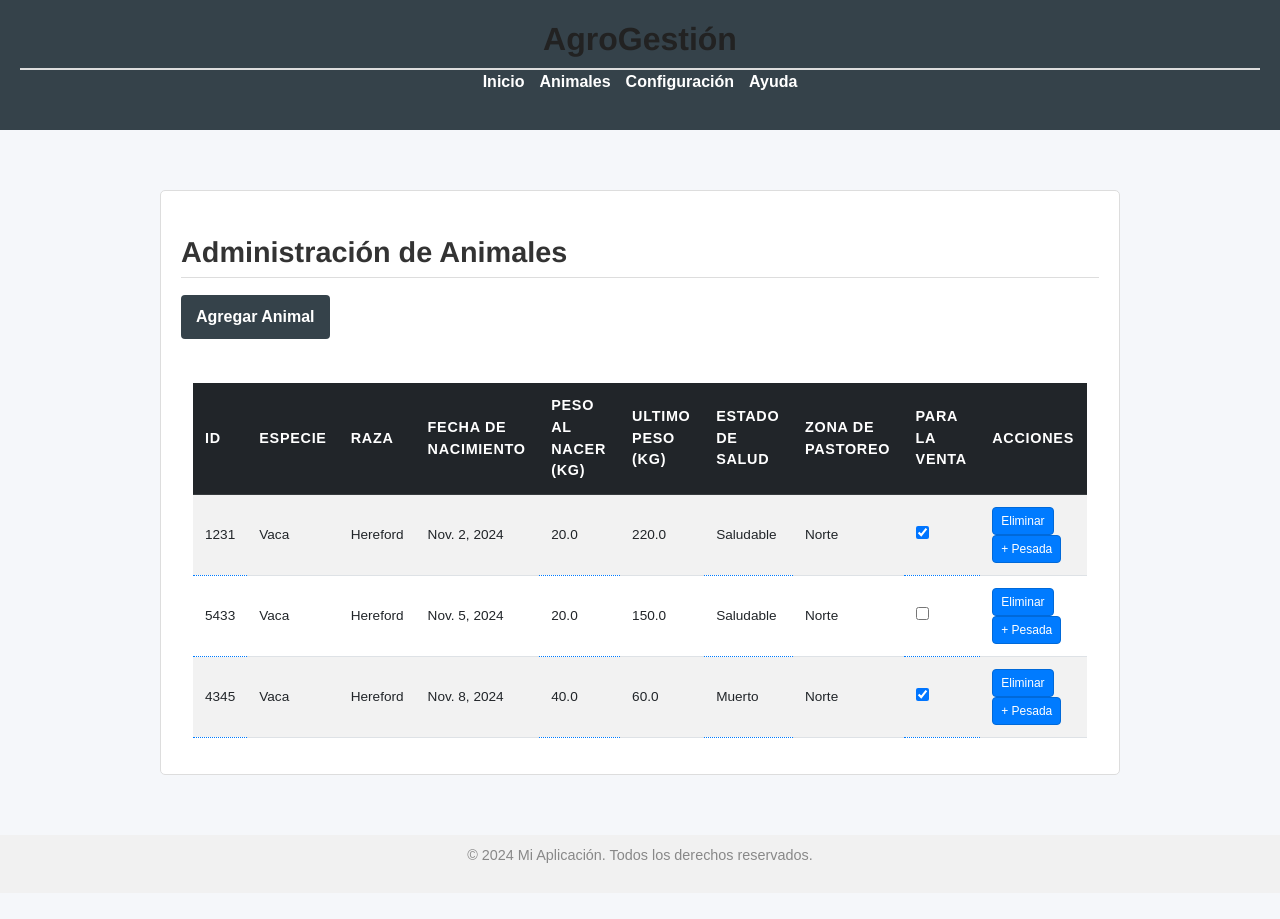
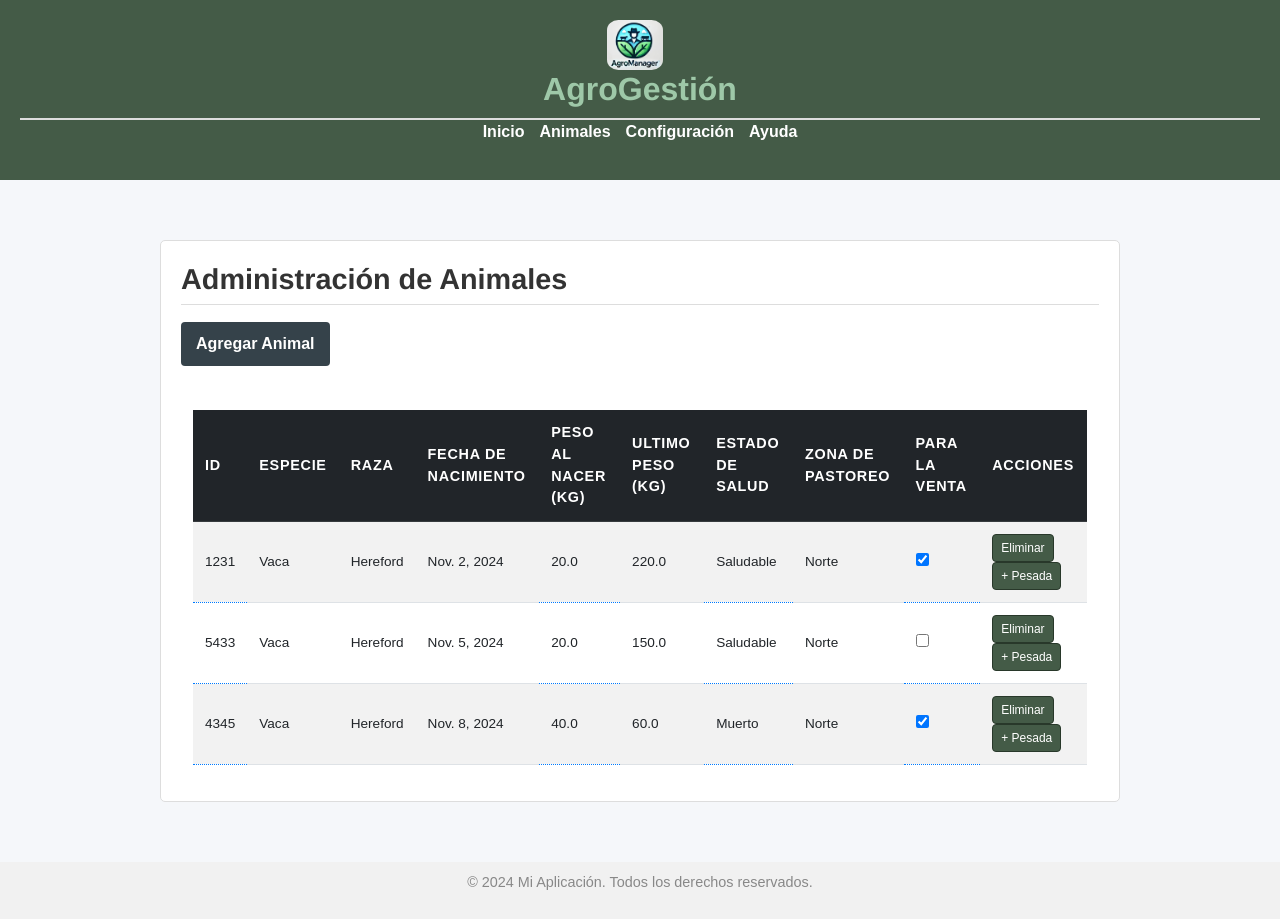
Before and after one commit to diegoezce/AgroManager, a Django app: page /admin_animales/ in a window 1280 px wide. Before the commit the page ends 863 px from the top, so only its background shows below. Run offline with Django 5.2, Linux system fonts and the light colour scheme; data comes from the database, SQL or seed files in the repository; both versions use the stored data as it was after the commit; parts of the project's set-up code (start-up, migrations or seed data) failed here and were passed over.

Commit message:
added stiling

```diff
--- a/ganaderia/static/css/styles.css
+++ b/ganaderia/static/css/styles.css
@@ -8,7 +8,7 @@ body {
 }
 
 header {
-    background-color: #35424a;
+    background-color: #445b47;
     padding: 20px;
     color: #ffffff;
     text-align: center;
@@ -17,9 +17,7 @@ header {
 /* Estilos generales de encabezados */
 h1, h2, h3, h4, h5, h6 {
     font-family: 'Helvetica Neue', Arial, sans-serif; /* Fuente limpia y moderna */
-    color: #333; /* Color de texto neutro */
-    margin-top: 0.8em;
-    margin-bottom: 0.5em;
+
     font-weight: 600; /* Peso medio */
 }
 
@@ -27,7 +25,7 @@ h1, h2, h3, h4, h5, h6 {
 h1 {
     font-size: 2.3em;
     line-height: 1.2;
-    color: #222;
+    color: #9ec8a8;
     border-bottom: 2px solid #ddd;
     padding-bottom: 0.3em;
     margin-bottom: 0.8em;
@@ -280,23 +286,23 @@ footer {
 .animal-grid td button {
     font-size: 0.75rem;
     padding: 4px 8px;
-    background-color: #007bff;
-    border: 1px solid #0069d9; /* borde para darle más definición */
+    background-color: #445b47;
+    border: 1px solid #28382a; /* borde para darle más definición */
 }
 
 .animal-grid td button:hover {
-    background-color: #0056b3; /* Cambio de color en hover */
+    background-color: #4f6c53; /* Cambio de color en hover */
     color: #e9ecef; /* Ligero cambio de color del texto en hover */
 }
 
 /* Botón para agregar animal */
 .add-animal-btn {
-    background-color: #28a745; /* Color verde */
+    background-color: #445b47; /* Color verde */
     font-weight: bold; /* Para destacar el botón de agregar */
 }
 
 .add-animal-btn:hover {
-    background-color: #218838; /* Cambio de color en hover */
+    background-color: #445b47; /* Cambio de color en hover */
     color: #e9ecef; /* Ligero cambio de color en hover */
 }
 
--- a/ganaderia/templates/admin_animales.html
+++ b/ganaderia/templates/admin_animales.html
@@ -109,8 +109,8 @@
                                                 <input type="checkbox" class="sale-checkbox" {% if animal.is_for_sale %}checked{% endif %}>
                                             </td>
                                             <td>
-                                                <button class="btn btn-danger btn-sm" onclick="confirmDelete({{ animal.id }})" >Eliminar</button>
-                                                <button class="btn btn-danger btn-sm" onclick="toggleFormPeso({{ animal.id }})" >+ Pesada</button>
+                                                <button class="btn " onclick="confirmDelete({{ animal.id }})" >Eliminar</button>
+                                                <button class="btn " onclick="toggleFormPeso({{ animal.id }})" >+ Pesada</button>
                                             </td>
                                         </tr>
                                       {% endfor %}
--- a/ganaderia/templates/base.html
+++ b/ganaderia/templates/base.html
@@ -49,6 +49,8 @@
 <body>
     <!-- Encabezado común -->
     <header>
+        <img src="{% static 'img/AgroLogo.jpg' %}" alt="Logo de AgroGestión" class="logo" style="height: 50px; margin-right: 10px; border-radius: 20%;">
+
           <h1>AgroGestión</h1>
         <nav>
             <ul>
--- a/ganaderia/templates/mapeo.html
+++ b/ganaderia/templates/mapeo.html
@@ -24,7 +24,7 @@
         <!-- Campo oculto para almacenar la geometría -->
         <input type="hidden" id="geometria" name="geometria">
 
-        <button type="submit">Cargar Datos</button>
+        <button type="submit" class="btn btn-primary">Cargar Datos</button>
     </form>
 
     <script src="https://unpkg.com/leaflet@1.7.1/dist/leaflet.js"></script>
```
Also changed, not shown: other parts of ganaderia/static/css/styles.css (+36 -3 lines), ganaderia/templates/main.html (+20 -7 lines), db.sqlite3, ganaderia/static/img/AgroLogo.jpg (added).
